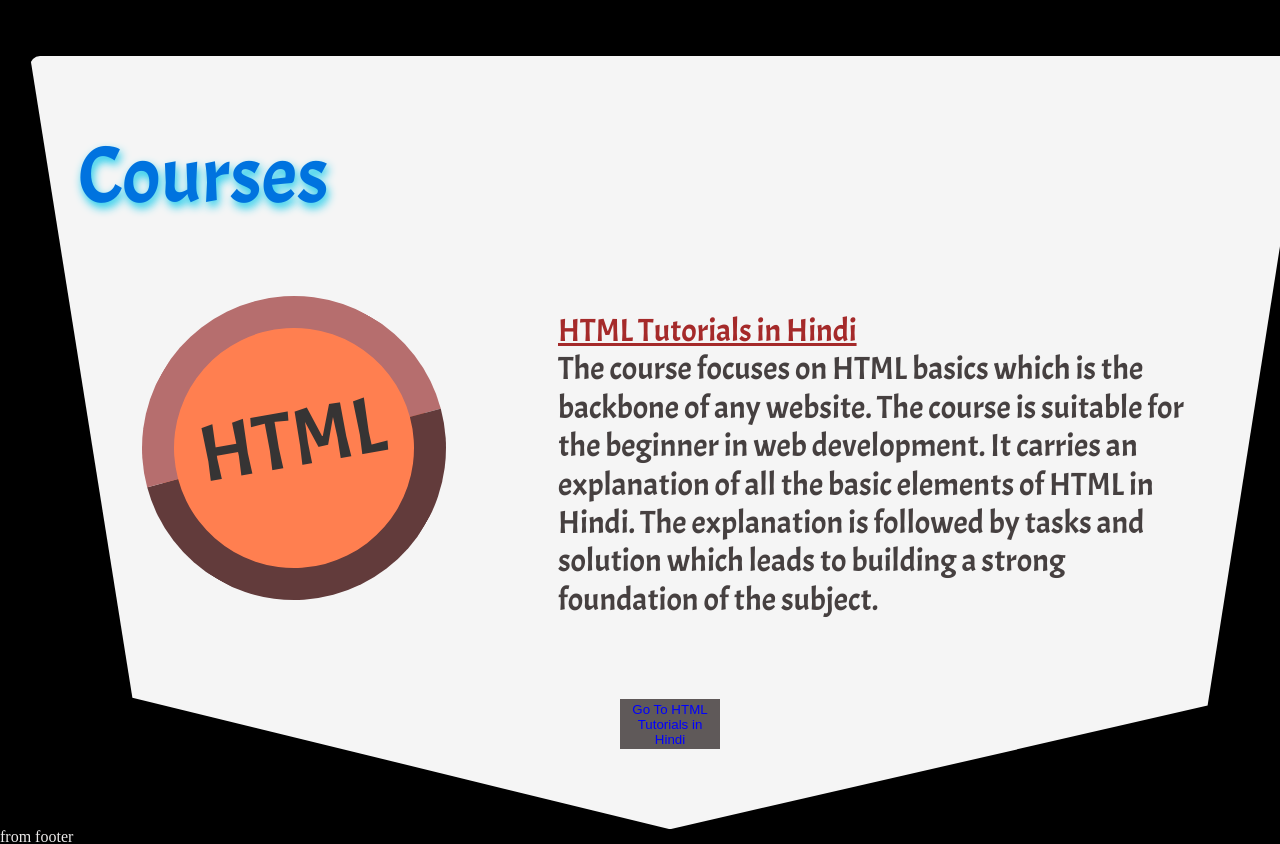
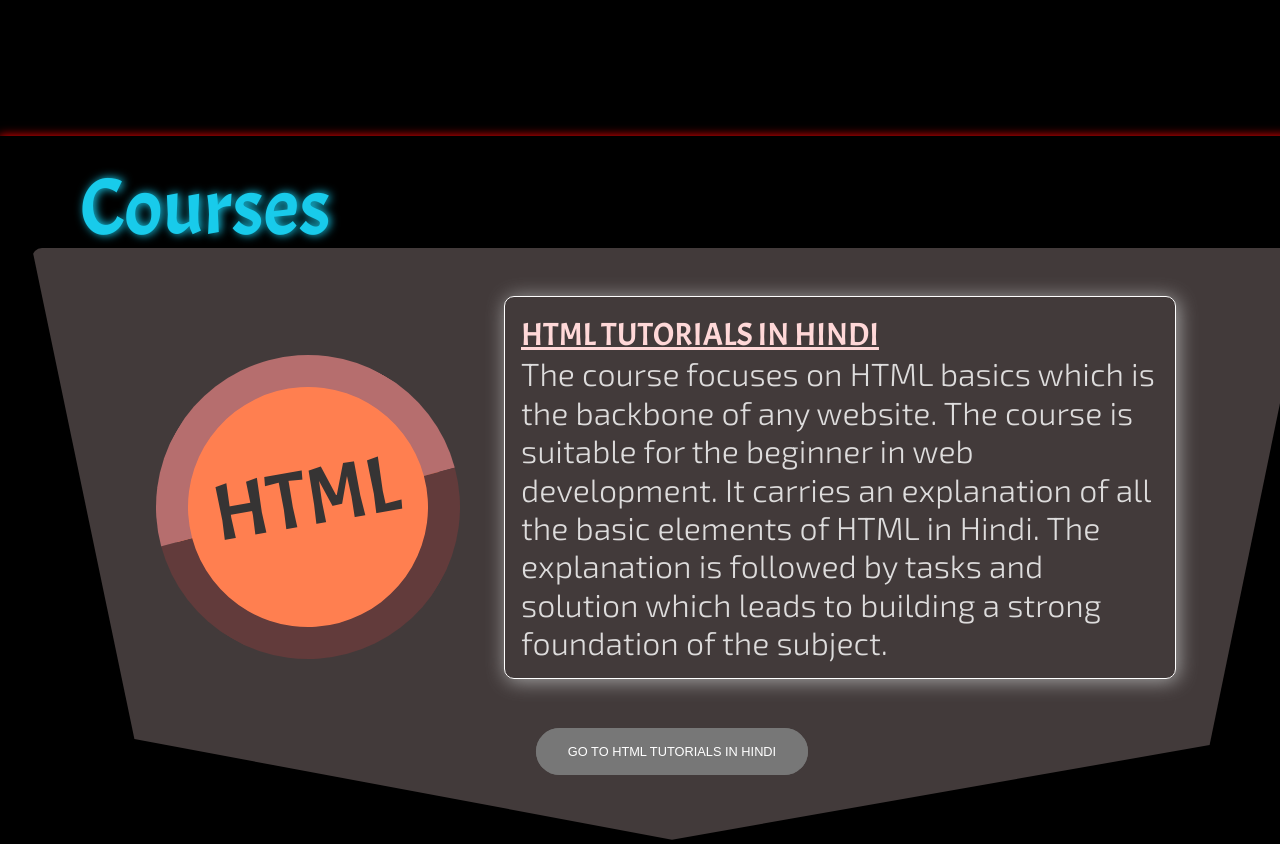
Before and after one commit to shivamanand-dev/webdev, a React app: page / in a window 1280 px wide. Shown: the part 760-1604 px from the top of the page. Built offline with nearby package versions, Linux system fonts and the light colour scheme.

Commit message:
modified

```diff
--- a/src/Components/Courses/courses.css
+++ b/src/Components/Courses/courses.css
@@ -10,22 +10,26 @@ body {
 }
 
 .courses {
-  padding: 5rem 0;
-  font-family: "Acme", sans-serif;
+  padding-bottom: 4rem;
   border-radius: 10px;
+  margin-bottom: 1rem;
   clip-path: polygon(100% 0, 92% 84%, 50% 100%, 8% 83%, 0 0);
-  background: whitesmoke;
+  background: rgb(66, 58, 58);
 }
 .coursesParent {
-  margin: 0 auto;
+  margin: 5rem auto;
+  padding: 2rem;
+  margin-bottom: 5rem;
+  box-shadow: -1px 0 10px red;
 }
 
 .title {
   width: 17rem;
   padding-left: 3rem;
+  font-family: "Acme", sans-serif;
   font-size: 5rem;
-  color: #0073df;
-  text-shadow: 2px 5px 10px #18cbeb;
+  color: #18cbeb;
+  text-shadow: 2px 0px 10px #18cbeb;
   transition: text-shadow 5s ease-in-out;
 
   --ease-in-quad: cubic-bezier(0.55, 0.085, 0.68, 0.53);
@@ -60,15 +64,16 @@ body {
 
 .gridCol2 {
   display: grid;
-  grid-template-columns: 40% 60%;
-  padding: 5rem;
+  grid-template-columns: 35% 60%;
+  justify-items: center;
+  padding: 3rem 5rem;
 }
 
 .htmlCircle {
   height: 14rem;
   width: 14rem;
-  padding: 0.5rem;
-  margin: 0 2rem;
+  padding: 0.5rem 0.5rem 0.5rem 0.5rem;
+  margin-top: 15%;
   border: 2rem solid rgb(182, 110, 110);
   border-radius: 50%;
   border-style: outset;
@@ -106,6 +111,7 @@ body {
   font-size: 5rem;
   padding: 4rem 0;
   color: rgb(54, 52, 52);
+  font-family: "Acme", sans-serif;
   transition: font-size 1s ease-in-out;
 }
 .htmlCircleTitle a:hover {
@@ -114,29 +120,71 @@ body {
 }
 
 .about {
-  padding: 1rem 2rem 0 0;
+  padding: 1rem;
+  border: 1px solid rgb(255, 255, 255);
+  border-radius: 10px;
+  box-shadow: 2px 2px 20px #aaa;
 }
 
 .aboutText {
-  color: rgb(70, 64, 64);
+  color: rgba(255, 255, 255, 0.822);
   font-size: 2rem;
+  font-family: "Exo 2", sans-serif;
   line-height: 2.4rem;
 }
 
 .aboutTextTitle a {
   text-decoration: underline;
-  text-decoration-color: brown;
-  color: brown;
+  text-decoration-color: rgb(255, 216, 216);
+  text-transform: uppercase;
+  color: rgb(255, 216, 216);
+  font-family: "Acme", sans-serif;
   cursor: pointer;
 }
-.goToButton {
+.goTo {
   text-align: center;
+  background: transparent;
 }
-.goTo {
-  background: rgb(95, 89, 89);
-  width: 100px;
-  height: 50px;
+.btn {
+  background: transparent;
 }
-.goTo a {
-  color: blue;
+.btn a:link,
+.btn a:visited {
+  text-transform: uppercase;
+  position: relative;
+  text-decoration: none;
+  font-size: 0.8rem;
+  display: inline-block;
+  padding: 1rem 2rem;
+  background: #777;
+  color: rgb(255, 255, 255);
+  border-radius: 50px;
+  transition: all 0.2s;
 }
+.btn a:hover {
+  transform: translateY(-3px);
+  box-shadow: 0 16px 20px rgba(119, 119, 119, 0.89);
+}
+
+.btn a:active {
+  transform: translateY(-1px);
+  box-shadow: 0 5px 10px rgba(119, 119, 119, 0.89);
+}
+.btn a::after {
+  content: " ";
+  display: inline-block;
+  position: absolute;
+  top: 0;
+  left: 0;
+  height: 100%;
+  width: 100%;
+  border-radius: 50px;
+  background: #777;
+  z-index: -1;
+  transition: all 0.8s;
+}
+
+.btn a:hover::after {
+  transform: scaleX(1.4) scaleY(1.4);
+  opacity: 0;
+}
--- a/src/Components/Courses/courses.js
+++ b/src/Components/Courses/courses.js
@@ -5,9 +5,8 @@ import reset from "../../reset.css";
 const courses = () => {
   return (
     <section className={classes.wrapper + " " + classes.coursesParent}>
+      <h3 className={classes.title}>Courses</h3>
       <div className={classes.courses}>
-        <h3 className={classes.title}>Courses</h3>
-
         <article className={classes.gridCol2}>
           <div className={classes.htmlCircle}>
             <div className={classes.htmlCircleText}>
@@ -40,8 +39,8 @@ const courses = () => {
             </p>
           </div>
         </article>
-        <div className={classes.goToButton}>
-          <button className={classes.goTo}>
+        <div className={classes.goTo}>
+          <button className={classes.btn}>
             <a
               href="https://www.youtube.com/watch?v=yUo-sSO8Ynk&list=PL3g2rnYkcEYHybP6tADZ11U_wzTx-RZ0y"
               target="_blank"
```
